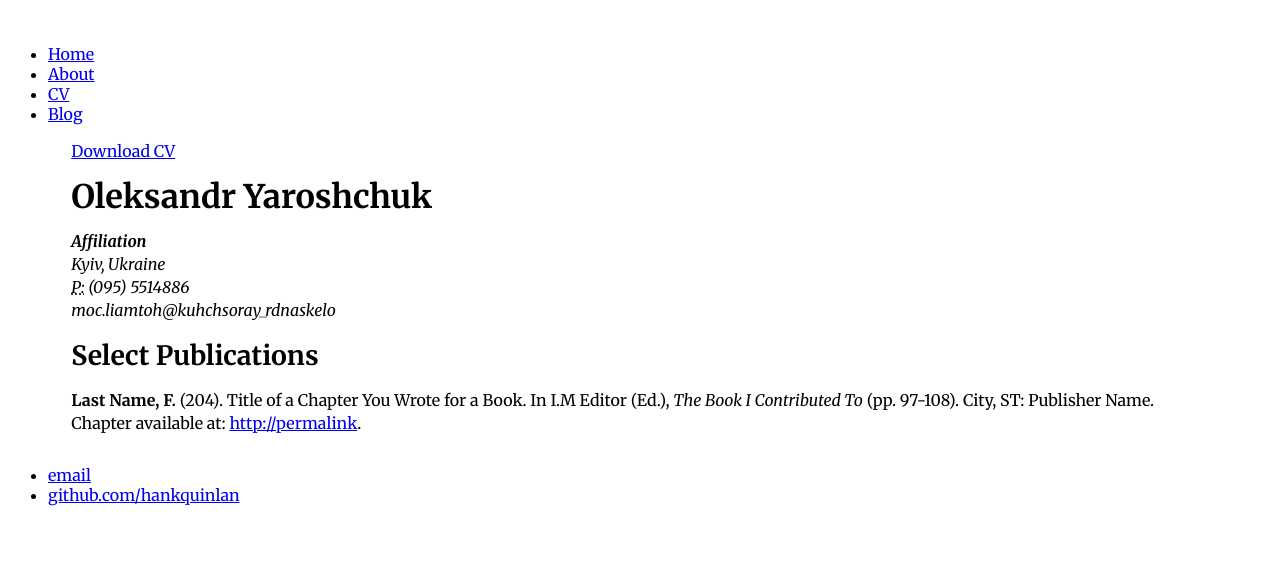
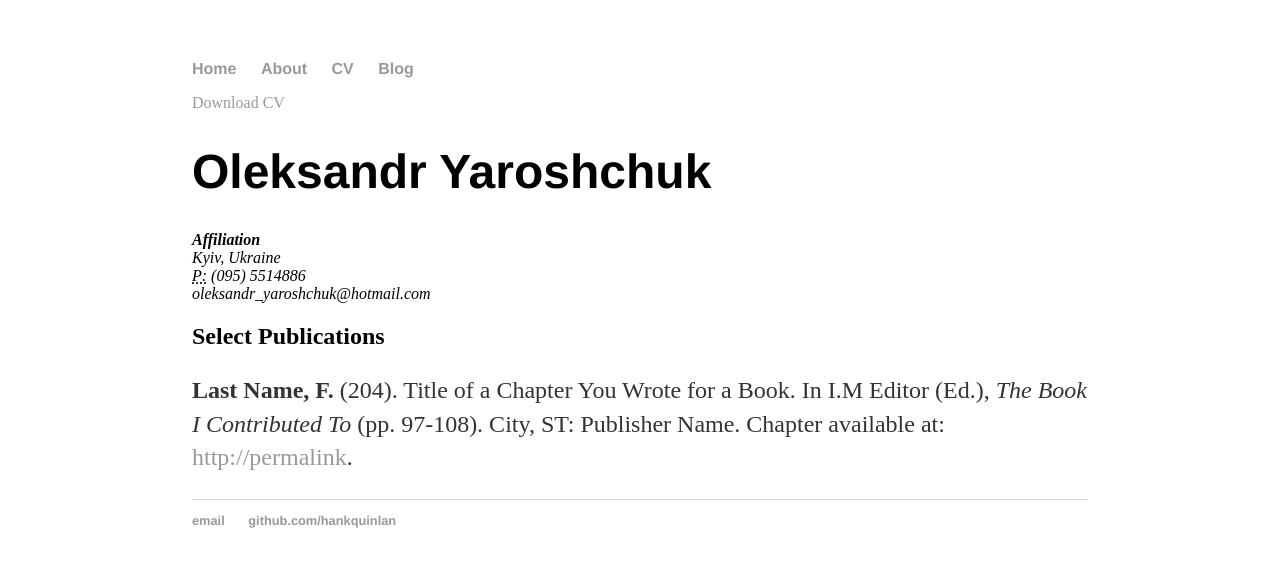
Before and after one commit to oleksandryaroshchuk/oleksandryaroshchuk.github.io, a Jekyll site: the page cv/index.html, which Jekyll copies as it is, in a window 1280 px wide. Shown: the top 567 px of the page. Built offline with Jekyll 4.4.1, drawn with Linux system fonts in a browser that asks for light colours.

Commit message:
Update main.css

```diff
--- a/css/main.css
+++ b/css/main.css
@@ -1,93 +1,43 @@
-@import url(http://fonts.googleapis.com/css?family=Merriweather:300,300italic,400,400italic,700,700italic);
-@import url(http://fonts.googleapis.com/css?family=Montserrat);
+body {
+    margin: 60px auto;
+    width: 70%;
+}
+nav ul, footer ul {
+    font-family:'Helvetica', 'Arial', 'Sans-Serif';
+    padding: 0px;
+    list-style: none;
+    font-weight: bold;
+}
+nav ul li, footer ul li {
+    display: inline;
+    margin-right: 20px;
+}
+a {
+    text-decoration: none;
+    color: #999;
+}
+a:hover {
+    text-decoration: underline;
+}
+h1 {
+    font-size: 3em;
+    font-family:'Helvetica', 'Arial', 'Sans-Serif';
+}
+p {
+    font-size: 1.5em;
+    line-height: 1.4em;
+    color: #333;
+}
+footer {
+    border-top: 1px solid #d5d5d5;
+    font-size: .8em;
+}
 
-body { padding-top: 20px; padding-bottom: 40px; font-family: 'Merriweather', Georgia, Times; font-size: 16px; }
+ul.posts {
+    margin: 20px auto 40px;
+    font-size: 1.5em;
+}
 
-h1, h2, h3, h4, h5, h6, .h1, .h2, .h3, .h4, .h5, .h6 { font-family: 'Merriweather', Georgia, Times; font-weight: 700;}
-
-blockquote p { font-size: 16px; line-height: 1.6em; }
-
-/* Masthead */
-.header, .footer, .header h3 { font-family: 'Montserrat', Helvetica, sans-serif; text-transform: uppercase; font-weight: normal; }
-
-/* Navigation */
-h3.text-muted a {text-decoration: none; color: #999999; }
-h3.text-muted a:hover { text-decoration: none; color: #0088cc; }
-
-img.avatar { margin-bottom: 30px; }
-
-/* Custom container */
-.container > hr { margin: 30px 0; }
-.container > hr.footer {margin-bottom: 15px; }
-
-/* E-Mail */
-.obfuscate { unicode-bidi: bidi-override; direction: rtl; }
-
-/* Jumbotron */
-.jumbotron { margin: 80px 0; }
-.jumbotron h1 { font-size: 72px; line-height: 1; }
-.jumbotron .btn { font-size: 21px; padding: 14px 24px; }
-.marketing p { line-height: 25px; }
-.marketing p.lead { line-height: 30px; }
-
-/* Notes */
-.notelist { width: 600px; margin: 0 auto; }
-ul.listnotes { margin: 0 auto; }
-ul.listnotes li {line-height: 30px; }
-
-/* Note */
-.note, .contact, .about, .error, .swatches { width: 85%; margin: 0 auto; line-height: 26px; }
-.note h2.date, .swatch-log h2.date { font-size: 24.5px; font-weight: 300; font-style: italic; }
-
-/* Swatches */
-.swatch-log h2.date { margin-bottom: 30px; }
-.swatch-log { margin: 30px auto 70px; height: 140px; }
-ul.swatch { list-style: none; margin: 0 auto; padding: 0; height: 50px; }
-ul.swatch li { text-transform: uppercase; display: inline; float: left; height: 80px; width: 75px; text-indent: -9999px; font-size: 14px; text-align: center; font-family: 'Montserrat', Helvetica, sans-serif; background-image: url(/img/glass.png); background-repeat: repeat-x; background-position: 0 50%;}
-ul.swatch li:hover { height: 75px; width: 75px; vertical-align: middle; text-indent: 0; }
-/*
-ul.swatch li:last-child { webkit-border-top-right-radius: 9px; -webkit-border-bottom-right-radius: 9px; -moz-border-radius-topright: 9px; -moz-border-radius-bottomright: 9px; border-top-right-radius: 9px; border-bottom-right-radius: 9px; }
-ul.swatch li:first-child { webkit-border-top-left-radius: 9px; -webkit-border-bottom-left-radius: 9px; -moz-border-radius-topleft: 9px; -moz-border-radius-bottomleft: 9px; border-top-left-radius: 9px; border-bottom-left-radius: 9px; }
-*/
-.swatch-log p { font-size: 14px; clear: left; margin-top: 10px; font-family: 'Montserrat', Helvetica, sans-serif; text-transform: uppercase; }
-.clear { clear: both; height: 20px; }
-
-/* CV */
-.cv {line-height: 23px; width: 90%; margin: 0 auto;}
-.cv li { line-height: 23px; }
-.cv h2 { font-size: 26.5px; }
-.cv h1 { font-size: 32.5px; }
-
-.notes, .contact, .about, .cv, .error, .swatches { margin-bottom: 30px; }
-
-/* Contact */
-iframe {font-family: 'Merriweather', Georgia, Times; font-size: 16px;}
-
-/* About */
-.about ul.list-unstyled li { line-height: 30px; text-indent: -30px; margin-left: 30px;}
-
-/* Guides */
-.guide { width: 90%; margin: 0 auto 60px auto; line-height: 26px;}
-.guide .title { padding: 100px 30px 0px; width: 100%; height: 60%; margin-bottom: 40px; background: #d5d5d5; color: #428bca; }
-.guide .title h1 { font-size: 46px; color: #181818; }
-.guide p { margin: 0 0 1em;  }
-.guide img { border: solid 1px #d5d5d5; border-radius: 4px; margin: 40px auto; display: block; }
-.guide .notes { font-size: 12px; }
-.guide .notes h2 { font-size: 14px; }
-
-/* Code */
-pre.prettyprint { padding: 10px !important; margin: 40px; font-size: 12px;}
-
-.step { border-radius: 50%;
-	-moz-border-radius: 50%;
-	-webkit-border-radius: 50%;
-	width: 35px;
-	height: 35px;
-	background: #4679BD;
-	color: #FFF;
-	float: left;
-	text-align: center;
-	font-size: 24px;
-	padding-top: 5.5px;
-	margin: 5px 15px 0px 0px;
-	font-family: 'Montserrat', Helvetica, sans-serif; }
+ul.posts li {
+    list-style: none;
+}
```
